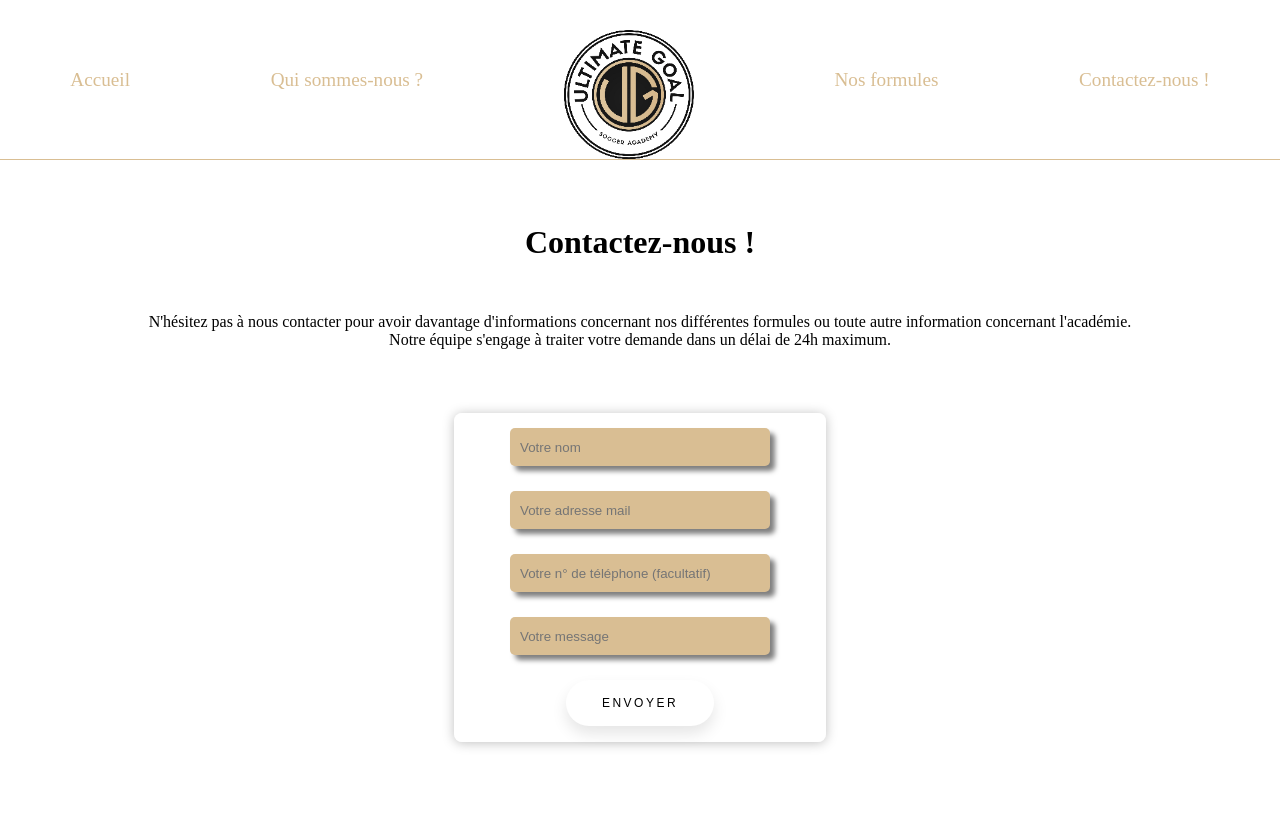
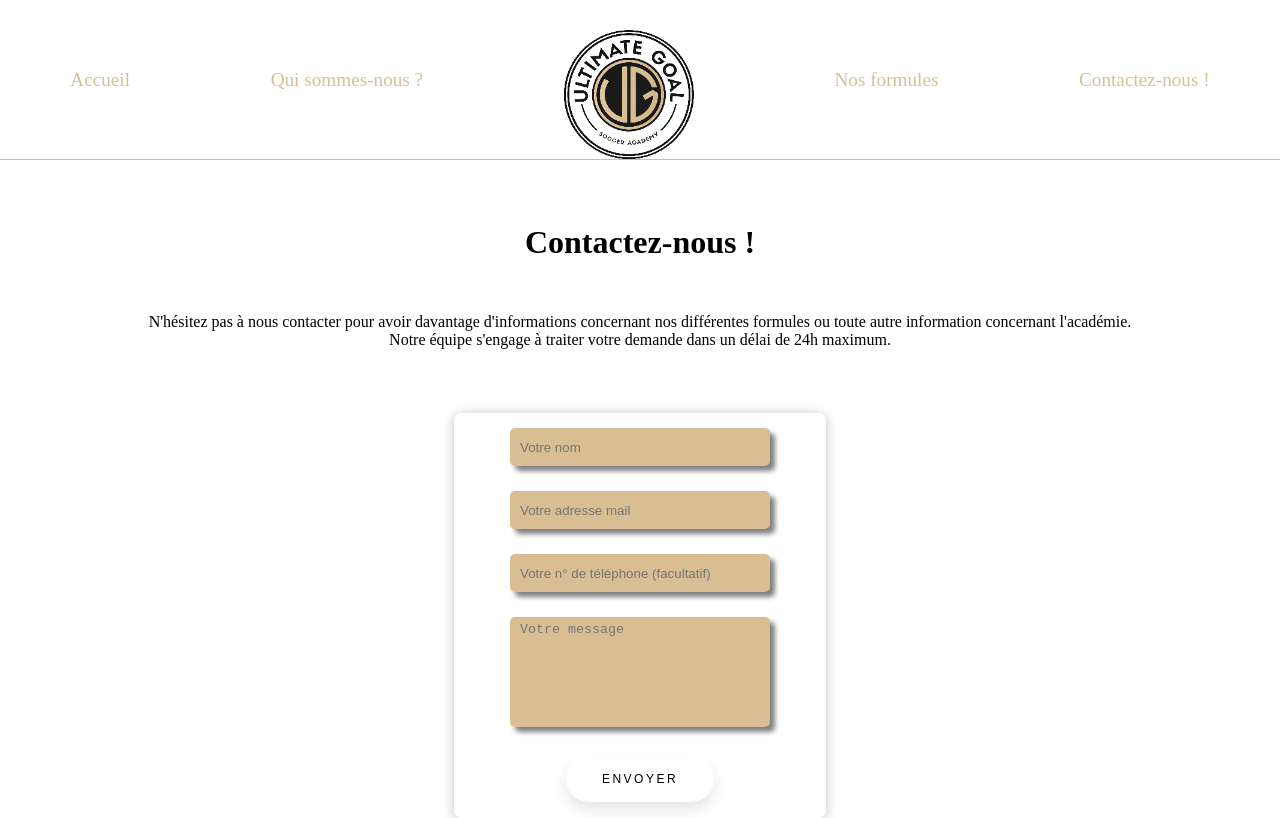
Before and after one commit to MaximeG971/Ultimate_Goal_Academy, a React (Vite) app in the folder frontend/: page /contact in a window 1280 px wide. Built offline with nearby package versions, Linux system fonts and the light colour scheme.

Commit message:
modification de l'input en text area pour la rubrique message

```diff
--- a/frontend/src/components/contact/Contact.css
+++ b/frontend/src/components/contact/Contact.css
@@ -26,7 +26,7 @@
   margin-top: 4%;
 }
 
-.contain-input input {
+.classic-input {
   border-radius: 5px;
   border: none;
   background: #d9be93;
@@ -35,6 +35,18 @@
   height: 28px;
   margin-bottom: 25px;
   box-shadow: 5px 5px 5px rgba(0, 0, 0, 0.5);
+}
+
+.input-message {
+  border-radius: 5px;
+  border: none;
+  background: #d9be93;
+  padding: 5px 10px;
+  width: 240px;
+  height: 100px;
+  margin-bottom: 25px;
+  box-shadow: 5px 5px 5px rgba(0, 0, 0, 0.5);
+  resize: none;
 }
 
 .bouton-submit {
--- a/frontend/src/components/contact/Contact.jsx
+++ b/frontend/src/components/contact/Contact.jsx
@@ -17,20 +17,36 @@ function Contact() {
       <div className="formulaire-container">
         <form className="form-contact">
           <div className="contain-input">
-            <input name="nom" type="text" placeholder="Votre nom" />
-          </div>
-          <div className="contain-input">
-            <input name="mail" type="text" placeholder="Votre adresse mail" />
+            <input
+              className="classic-input"
+              name="nom"
+              type="text"
+              placeholder="Votre nom"
+            />
           </div>
           <div className="contain-input">
             <input
+              className="classic-input"
+              name="mail"
+              type="text"
+              placeholder="Votre adresse mail"
+            />
+          </div>
+          <div className="contain-input">
+            <input
+              className="classic-input"
               name="telephone"
               type="text"
               placeholder="Votre n° de téléphone (facultatif)"
             />
           </div>
           <div className="contain-input">
-            <input name="message" type="text" placeholder="Votre message" />
+            <textarea
+              className="input-message"
+              name="message"
+              type="text"
+              placeholder="Votre message"
+            />
           </div>
           <div className="bouton-envoi">
             <button type="submit" className="bouton-submit">
```
